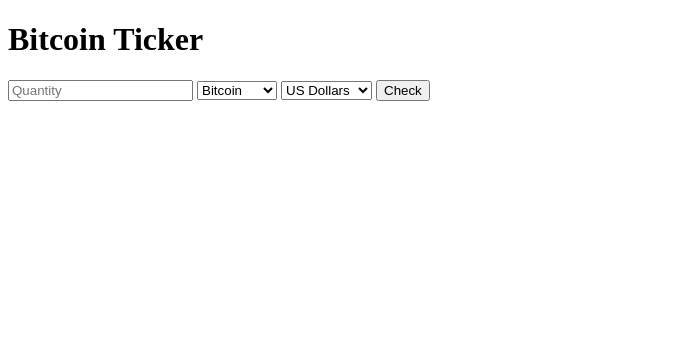
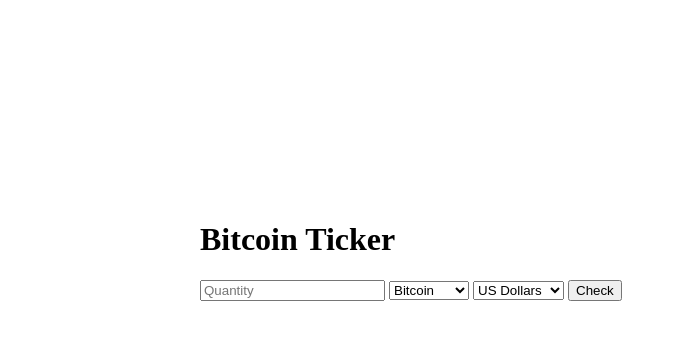
Before and after one commit to anujrawatcode/currencyConverter, a website: page index.html in a window 1280 px wide. Shown: the whole page, without its empty margins (0-677 px from the left). Drawn offline with Linux system fonts and the light colour scheme.

Commit message:
css added

```diff
--- a/index.html
+++ b/index.html
@@ -1,12 +1,15 @@
 <!DOCTYPE html>
 <html lang="en">
+
 <head>
     <meta charset="UTF-8">
     <meta name="viewport" content="width=device-width, initial-scale=1.0">
     <title>Currency Converter</title>
+    <link rel="stylesheet" href="./style.css">
 </head>
+
 <body>
-
+    <div class="container">
         <h1>Bitcoin Ticker</h1>
         <form action="/" methord="post">
             <input type="number" name="amount" placeholder="Quantity">
@@ -22,6 +25,7 @@
             </select>
             <button type="submit" name="button">Check</button>
         </form>
+    </div>
+</body>
 
-</body>
 </html>
--- /dev/null
+++ b/style.css
@@ -0,0 +1,4 @@
+.container {
+    display: inline-block;
+    margin: 12rem;
+}
```
Lines whose indentation alone changed are shown as unchanged.
